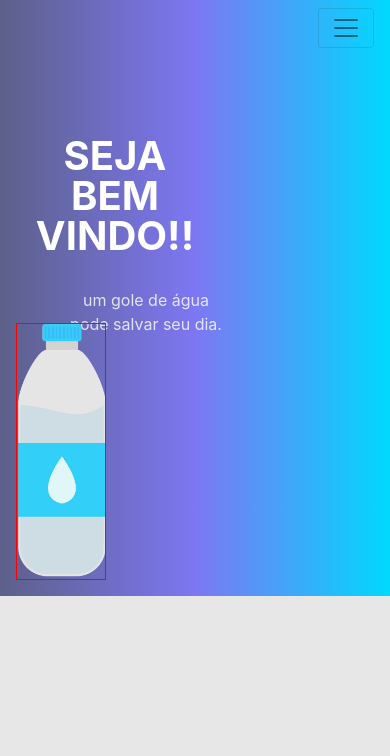
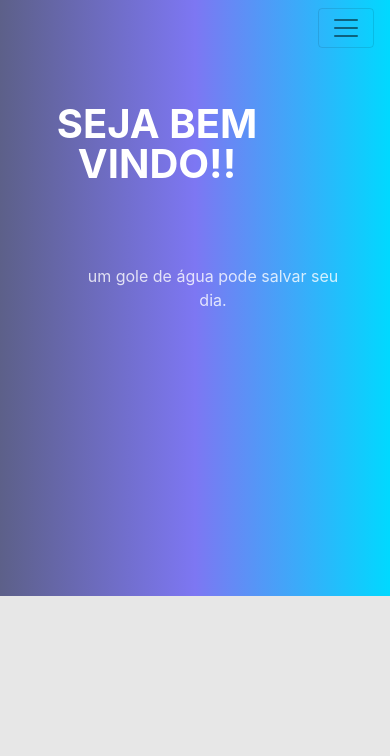
Before and after one commit to thalles-j/Sip-of-Water, a plain HTML site: page index.html in a window 390 px wide. Drawn offline with nearby package versions, Linux system fonts and the light colour scheme.

Commit message:
ta dificil

```diff
--- a/assets/style/style.css
+++ b/assets/style/style.css
@@ -63,7 +63,7 @@ div.water-bottle img{
 }
 
 
-@media(max-width:550px){
+@media(max-width:575px){
     header{
         background: linear-gradient(to right,#00064a99,#0d00ff7c,#00d9ff);
     }
@@ -77,11 +77,15 @@ div.water-bottle img{
     }
     .home-h1{
         font-size: 1.6rem;
-        width: 170px;
+        width: 50%;
+        margin: 2rem 7rem 1rem;
+        text-align: center;
 
     }
     .home-h1-p{
-
+        margin: 2rem 3rem 1rem;
+        width: 50%;
+        height: 10px;
         text-align: center;
     }
     div.water-bottle-container{
@@ -89,12 +93,9 @@ div.water-bottle img{
          padding: 1px;
 
     }
-    div.water-bottle img,.col-md-2{
-        margin: 0;
-        max-width: 0rem;
-        display: flex;
-        border: 1px solid red;
-        height: auto;
+    div.water-bottle img{
+        opacity: 0;
+
 
     }
 
@@ -115,19 +116,25 @@ div.water-bottle img{
     }
     .home-h1{
         font-size: 2.5rem;
-        width: 170px;
+        width: 70%;
+
+        margin: 3rem 1rem;
 
     }
     .home-h1-p{
-
+        margin: 4rem 3rem;
+        width: 200px;
+        height: 10px;
         text-align: center;
     }
     div.water-bottle-container img{
         display: flex;
+        max-width: 50%;
+        margin: 0 8rem;
 
     }
     div.water-bottle img{
-        max-width: 10px;
+        max-width: 50%;
         display: flex;
         text-align: center;
     }
@@ -135,10 +142,11 @@ div.water-bottle img{
 
 }
 
-@media (max-width: 1028px) {
+@media (max-width: 992px) {
     .home-h1-p{
-        width: 200px;
-        height: 10px;
+        width: 300px;
+        height: 100px;
+        text-align: center;
     }
 
     div.water-bottle-container{
--- a/index.html
+++ b/index.html
@@ -43,18 +43,15 @@
     <section id="home">
         <div class="container">
             <div class="row">
-                <div class="col-9">
-                    <div class="ml-lg-5 col-lg-9 col-sm-1">
+                <div class="col-lg-8 col-md-7 col-sm-12">
                             <h1 class="text-center home-h1">
                                 SEJA BEM VINDO!!
                             </h1>
-                        <p class="text-center home-h1-p">
+                            <p class="text-center home-h1-p col-sm-12">
                                 um gole de água pode salvar seu dia.
                             </p>
                 </div>
-                </div>
-
-            <div class="col-lg-2 col-sm-1 col-md-1">
+                    <div class="mb-4 col-lg-4 col-md-5 col-sm-4">
                             <div class="water-bottle-container">
                                 <div class="water-bottle ">
                                     <a href="#" class="">
@@ -62,7 +59,6 @@
                                     </a>
                                 </div>
                             </div>
-
                     </div>
             </div>
         </div>
```
Lines whose indentation alone changed are shown as unchanged.
